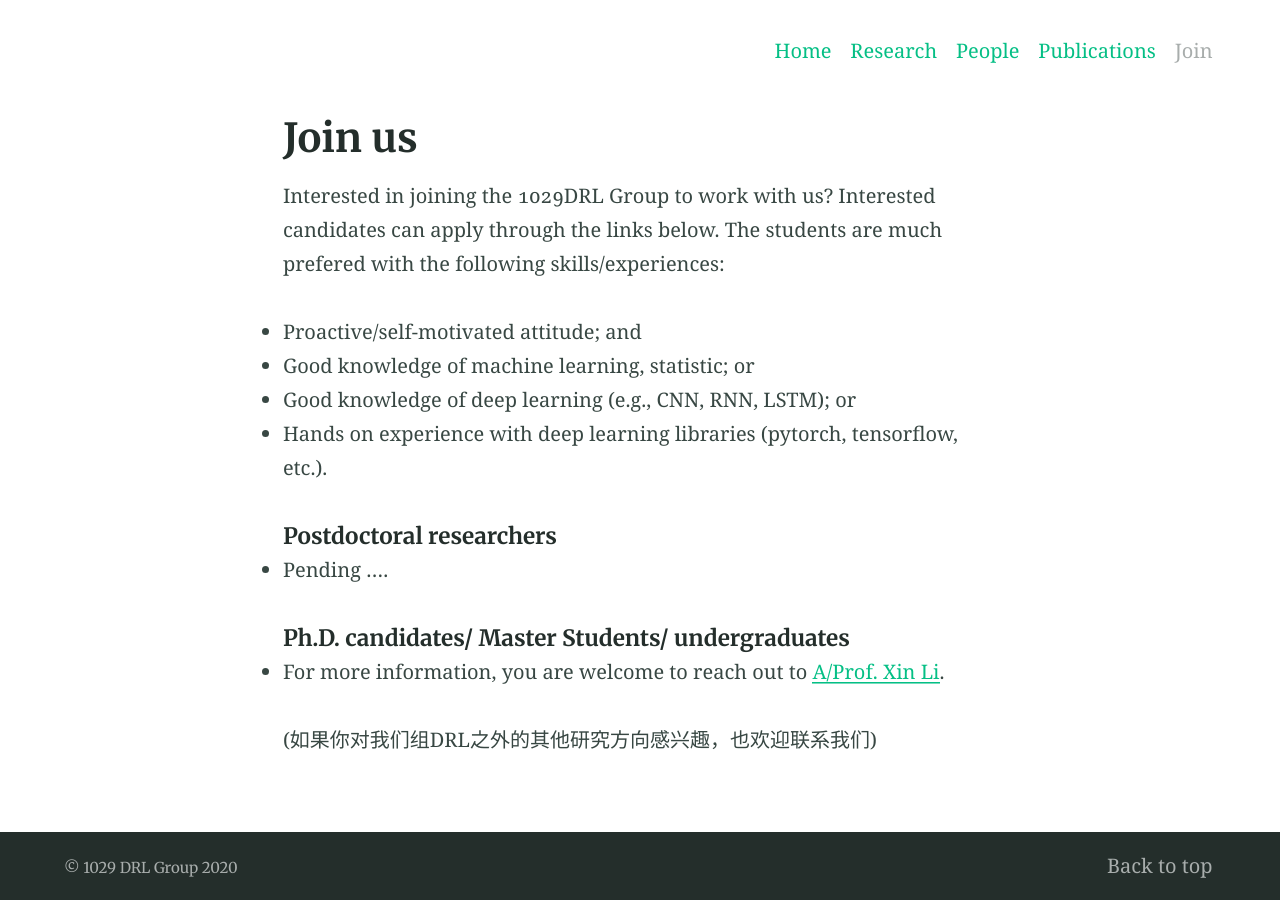
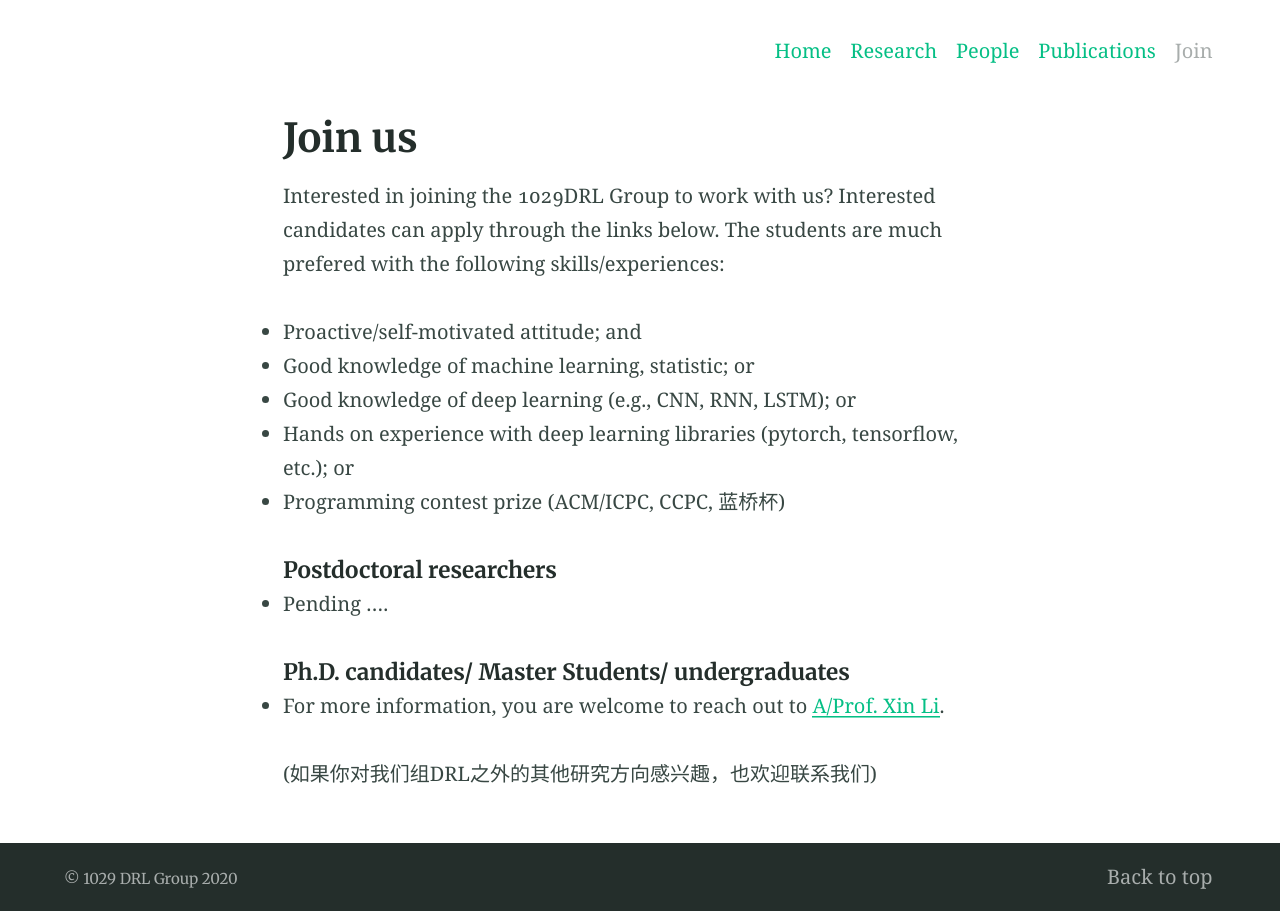
Before and after one commit to nengnengli/bit1029public.github.io, a Jekyll site: the page built from apply.md, in a window 1280 px wide. Built offline with Jekyll 4.4.1, drawn with Linux system fonts in a browser that asks for light colours.

Commit message:
Update apply.md

```diff
--- a/apply.md
+++ b/apply.md
@@ -12,7 +12,9 @@ The students are much prefered with the following skills/experiences:
 
 - Good knowledge of deep learning (e.g., CNN, RNN, LSTM); or
 
-- Hands on experience with deep learning libraries (pytorch, tensorflow, etc.).
+- Hands on experience with deep learning libraries (pytorch, tensorflow, etc.); or
+
+- Programming contest prize (ACM/ICPC, CCPC, 蓝桥杯)
 
 ##### Postdoctoral researchers
 - Pending ....
```
